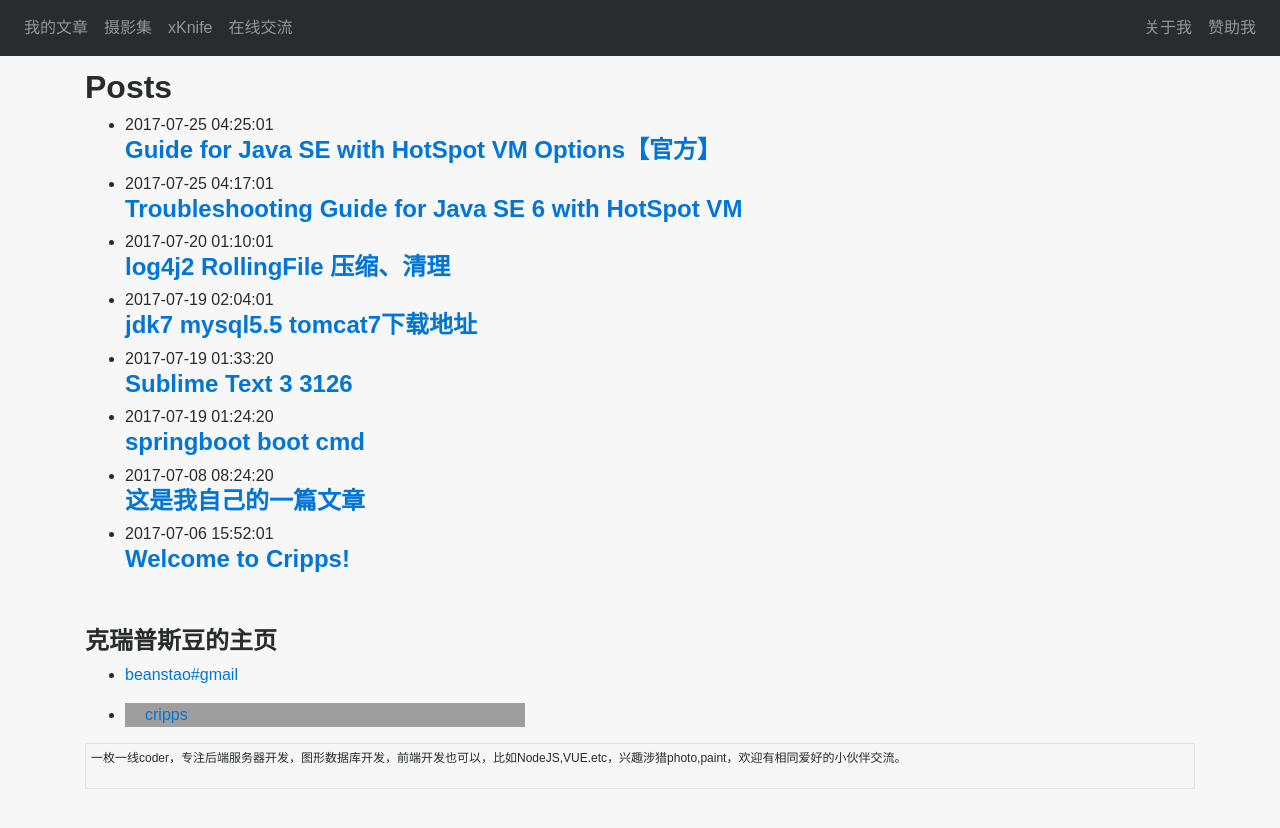
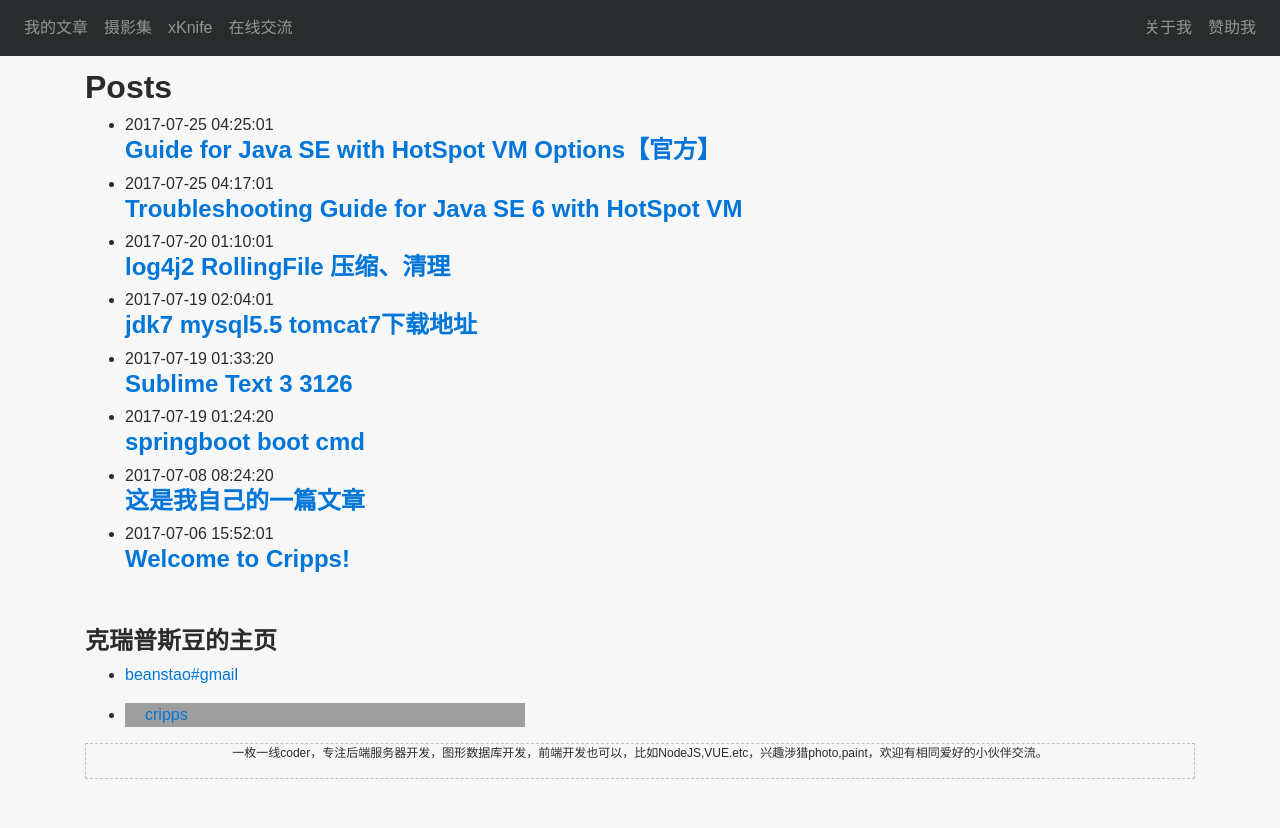
Before and after one commit to beanstt/beanstt.github.io, a Jekyll site: the page built from index.md, in a window 1280 px wide. Shown: the top 828 px of the page. Built offline with Jekyll 4.4.1, drawn with Linux system fonts in a browser that asks for light colours; nearby versions of some CDN libraries; grey boxes are pictures that could not be loaded.

Commit message:
fix footer

```diff
--- a/_includes/footer.html
+++ b/_includes/footer.html
@@ -29,7 +29,7 @@
         </ul>
       </div>
 
-      <div class="footer-col footer-col-3 channel2">
+      <div class="footer-col footer-col-3 channel1">
         <p>{{ site.description | escape }}</p>
       </div>
     </div>
--- a/_sass/my/_global.scss
+++ b/_sass/my/_global.scss
@@ -54,6 +54,7 @@
 .channel1 {
     font-size: 12px;
     border: silver 1px dashed;
+    text-align: center;
 }
 .channel2 {
     font-size: 12px;
@@ -61,5 +62,6 @@
     padding: 5px;
     margin-bottom: 10px;
     background-color: #F6F6F6;
+    text-align: center;
 }
 // footer 关于网站描述的样式
```
